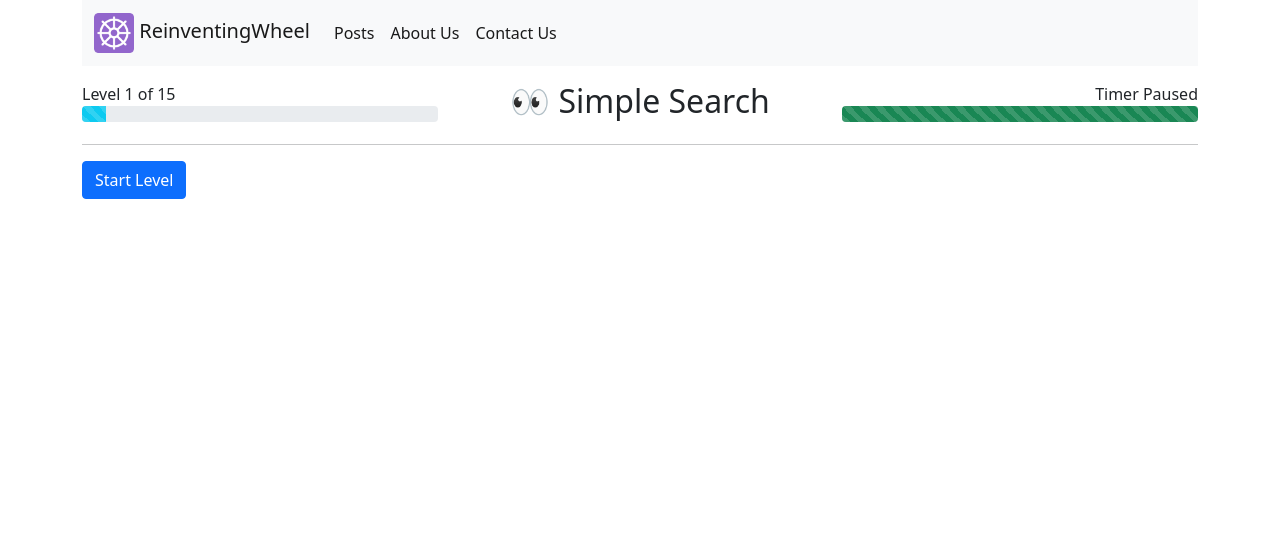
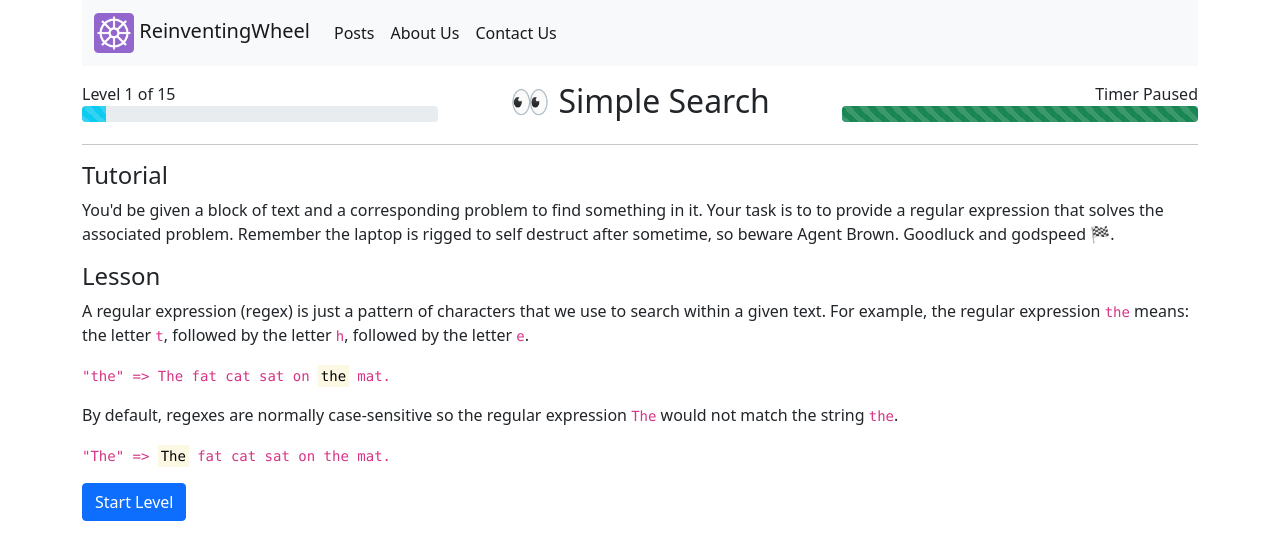
Before and after one commit to keshav-sarraf/rw-frontend, a Vue app: page /regex-game-l1 in a window 1280 px wide. Shown: the top 560 px of the page. Built offline with nearby package versions, Linux system fonts and the light colour scheme.

Commit message:
Added Lesson 1

```diff
--- a/src/components/posts/regex/RegexGameL1.vue
+++ b/src/components/posts/regex/RegexGameL1.vue
@@ -1,7 +1,34 @@
 <template>
 <div class="container">
 
-    <regex-game-header title="👀 Simple Search" :timeLimit=300 :finishedProgressPercent=0 :currentProgressPercent=100*1/15 :startTimer="startLevel" @time-elapsed="timeElapsedAction"/>
+    <regex-game-header title="👀 Simple Search" :timeLimit=120 :finishedProgressPercent=0 :currentProgressPercent=100*1/15 :startTimer="startLevel" @time-elapsed="timeElapsedAction" />
+
+    <div v-if="!startLevel">
+        <h4>Tutorial</h4>
+
+        <p>
+            You'd be given a block of text and a corresponding problem to find something in it. Your task is to to provide a regular expression that solves the associated problem. Remember the laptop is rigged to self destruct after sometime, so beware Agent Brown. Goodluck and godspeed 🏁.
+        </p>
+
+        <h4>Lesson</h4>
+
+        <p>
+            A regular expression (regex) is just a pattern of characters that we use to search within a given text. For example, the regular expression <code>the</code> means: the letter <code>t</code>, followed by the letter <code>h</code>, followed by the letter <code>e</code>.
+        </p>
+        <p>
+            <code>"the" => The fat cat sat on <mark>the</mark> mat.</code>
+        </p>
+        <p>
+            By default, regexes are normally case-sensitive so the regular expression <code>The</code> would not match the string <code>the</code>.
+        </p>
+        <p>
+            <code>"The" => <mark>The</mark> fat cat sat on the mat.</code>
+        </p>
+    </div>
+
+    <div v-if="startLevel">
+        <h4>Mission 1</h4>
+    </div>
 
     <button type="button" @click="startLevel = !startLevel" class="btn" :class="{ 'btn-danger': startLevel, 'btn-primary' : !startLevel}">{{startLevel ? "Pause Level" : "Start Level"}}</button>
 
@@ -9,24 +36,27 @@
 </template>
 
 <script>
-
 import RegexGameHeader from './RegexGameHeader.vue';
 
-import { ref } from 'vue';
+import {
+    ref
+} from 'vue';
 
 export default {
-    components : {
+    components: {
         RegexGameHeader,
     },
     setup() {
         const startLevel = ref(false);
 
-
-        const timeElapsedAction = function(){
+        const timeElapsedAction = function () {
             alert('time elapsed');
         };
 
-        return { timeElapsedAction, startLevel };
+        return {
+            timeElapsedAction,
+            startLevel
+        };
     },
 }
 </script>
```
